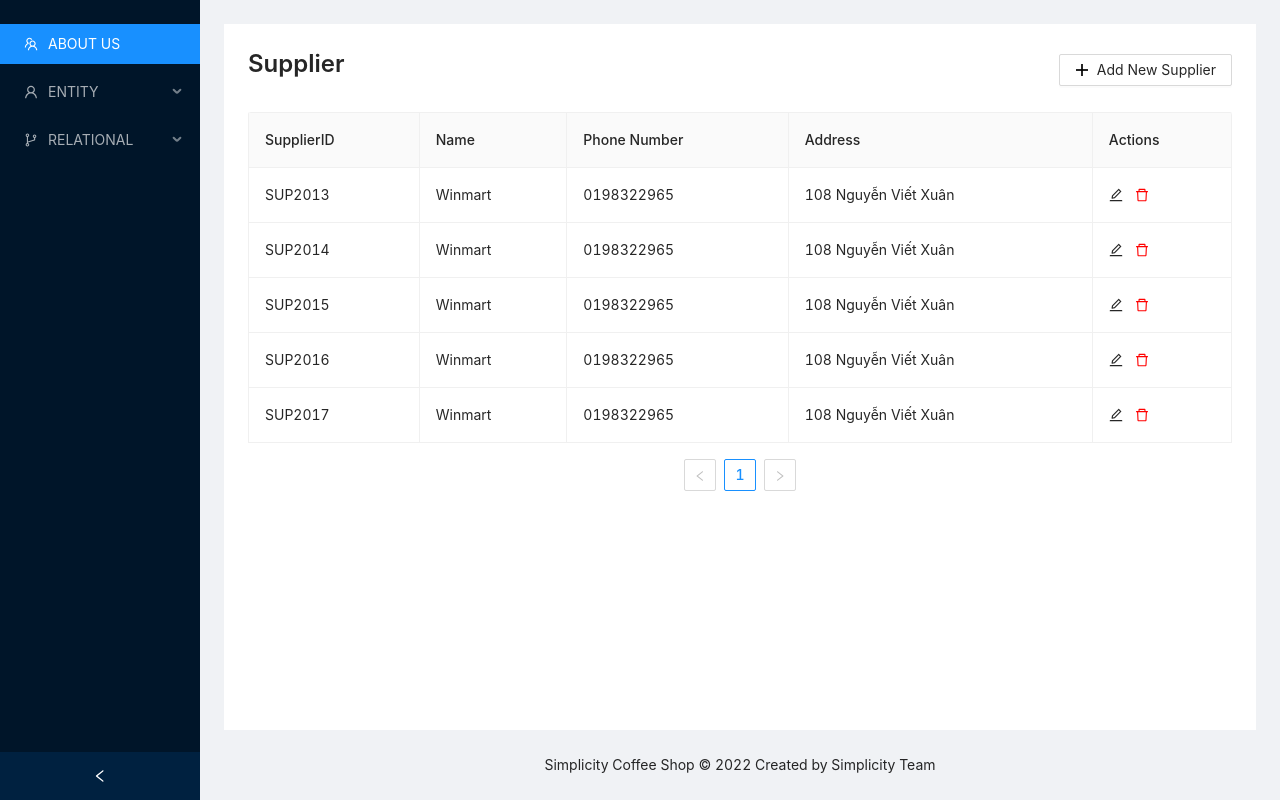
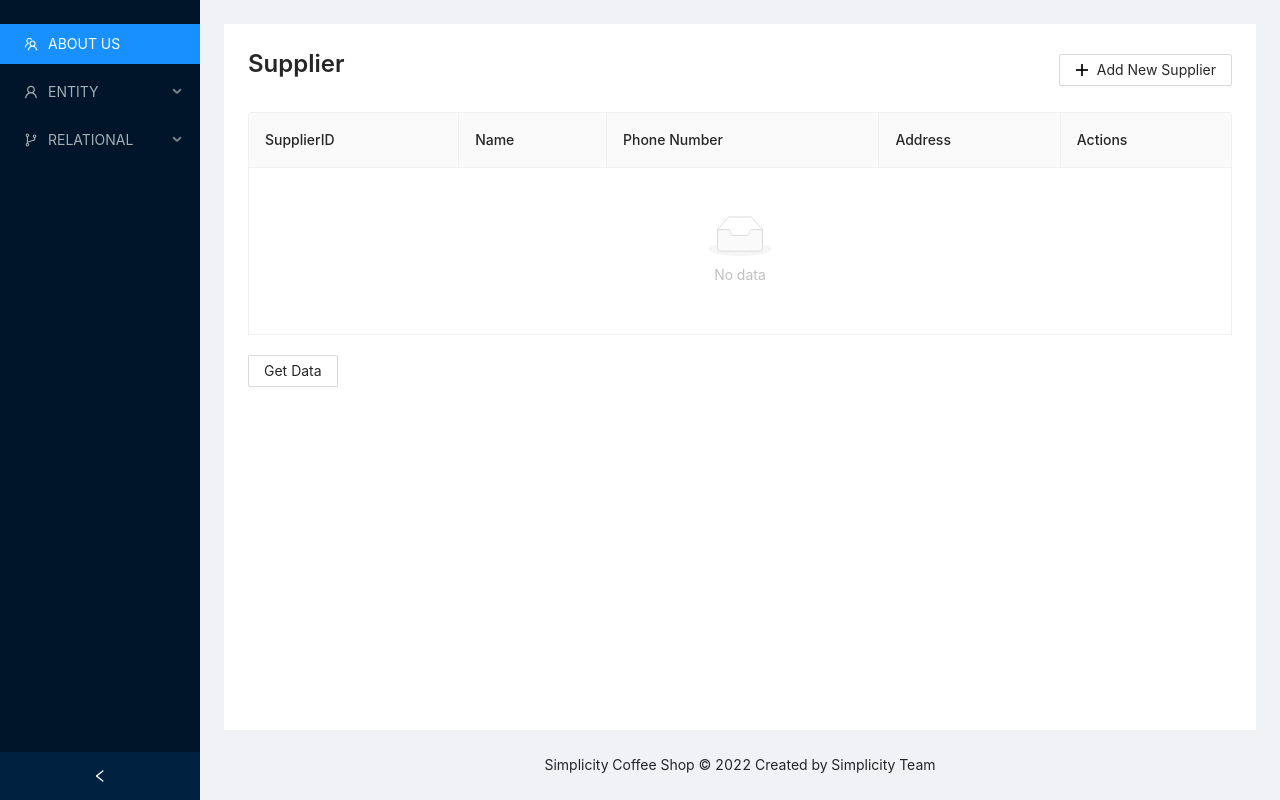
Before and after one commit to Simplicity-Coffee-Database-Lab-20212/simplicity-coffee-shop, a React (Create React App) app: page /supplier in a window 1280 px wide. Built offline with nearby package versions, Linux system fonts and the light colour scheme.

Commit message:
get all entity data

```diff
--- a/server.js
+++ b/server.js
@@ -6,6 +6,7 @@ const {
   selectAllProduct,
   selectAllIngredient,
   selectAllSupplier,
+  selectAllOrder,
 } = require('./src/services/dbOperations');
 
 const API_PORT = process.env.PORT || 5000;
@@ -18,6 +19,11 @@ app.use(cors());
 app.post('/select-all-customers', function (req, res) {
   console.log('Called all customers');
   selectAllCustomer(res);
+});
+
+app.post('/select-all-orders', function (req, res) {
+  console.log('Called all customers');
+  selectAllOrder(res);
 });
 
 app.post('/select-all-products', function (req, res) {
--- a/src/constants/navItems.js
+++ b/src/constants/navItems.js
@@ -12,11 +12,11 @@ export const navItems = [
     getNavItem(<Link to="/supplier">Supplier</Link>, '2'),
     getNavItem(<Link to="/ingredient">Ingredient</Link>, '3'),
     getNavItem(<Link to="/product">Product</Link>, '4'),
-    getNavItem(<Link to="/order">Order</Link>, '5'),
     getNavItem(<Link to="/employee">Employee</Link>, '6'),
     getNavItem(<Link to="/customer">Customer</Link>, '7'),
   ]),
   getNavItem('RELATIONAL', 'sub2', <BranchesOutlined />, [
+    getNavItem(<Link to="/order">Order</Link>, '5'),
     getNavItem(<Link to="/supply">Supply</Link>, '8'),
     getNavItem(<Link to="/made">Made</Link>, '9'),
     getNavItem(<Link to="/consist">Consist</Link>, '10'),
--- a/src/constants/query.js
+++ b/src/constants/query.js
@@ -2,7 +2,7 @@ const selectAllCustomerQuery = `SELECT * FROM Customer`;
 const selectAllIngredientQuery = `SELECT * FROM Ingredient`;
 const selectAllProductQuery = `SELECT * FROM Product`;
 const selectAllEmployeeQuery = `SELECT * FROM Employee`;
-const selectAllOrderQuery = `SELECT * FROM Order`;
+const selectAllOrderQuery = `SELECT * FROM Ordering`;
 const selectAllSupplierQuery = `SELECT * FROM Supplier`;
 
 module.exports = {
--- a/src/pages/Order/index.jsx
+++ b/src/pages/Order/index.jsx
@@ -17,48 +17,7 @@ import { ToastContainer, toast } from 'react-toastify';
 const { Title } = Typography;
 
 const Order = () => {
-  const [dataSource, setDataSource] = useState([
-    {
-      orderid: 'ORD2013',
-      customerid: 'CUS2019',
-      employeeid: 'EMP2019',
-      date: `${new Date()}`,
-      payment: 'Cash',
-      totalprice: 20,
-    },
-    {
-      orderid: 'ORD2014',
-      customerid: 'CUS2019',
-      employeeid: 'EMP2019',
-      date: `${new Date()}`,
-      payment: 'Cash',
-      totalprice: 20,
-    },
-    {
-      orderid: 'ORD2015',
-      customerid: 'CUS2019',
-      employeeid: 'EMP2019',
-      date: `${new Date()}`,
-      payment: 'Cash',
-      totalprice: 20,
-    },
-    {
-      orderid: 'ORD2015',
-      customerid: 'CUS2019',
-      employeeid: 'EMP2019',
-      date: `${new Date()}`,
-      payment: 'Cash',
-      totalprice: 20,
-    },
-    {
-      orderid: 'ORD2017',
-      customerid: 'CUS2019',
-      employeeid: 'EMP2019',
-      date: `${new Date()}`,
-      payment: 'Cash',
-      totalprice: 20,
-    },
-  ]);
+  const [dataSource, setDataSource] = useState([]);
 
   const onDelete = (record) => {
     setDataSource((pre) => {
@@ -149,6 +108,33 @@ const Order = () => {
 
   const onFinishFailed = (errorInfo) => {
     console.log('Failed:', errorInfo);
+  };
+
+  const getData = async () => {
+    const newData = await fetch('/select-all-orders', {
+      method: 'POST',
+      headers: {
+        'content-type': 'application/json',
+        Accept: 'application/json',
+      },
+    }).then((res) => res.json());
+    console.log(newData);
+
+    newData.map((item) => {
+      setDataSource((prev) => {
+        return [
+          ...prev,
+          {
+            orderid: item.OrderingID,
+            customerid: item.CustomerID,
+            employeeid: item.EmployeeID,
+            date: item.DateOrdered,
+            payment: item.PaymentType,
+            totalprice: item.TotalPrice,
+          },
+        ];
+      });
+    });
   };
 
   return (
@@ -256,6 +242,9 @@ const Order = () => {
         columns={columns}
         dataSource={dataSource}
       ></Table>
+      <Button onClick={getData} style={{ marginTop: '20px' }}>
+        Get Data
+      </Button>
       <ToastContainer position="bottom-right" autoClose={2000} />
     </div>
   );
--- a/src/pages/Product/index.jsx
+++ b/src/pages/Product/index.jsx
@@ -7,32 +7,7 @@ import { ToastContainer, toast } from 'react-toastify';
 const { Title } = Typography;
 
 const Product = () => {
-  const [dataSource, setDataSource] = useState([
-    {
-      productid: 'PRO2019',
-      name: 'Bubble Tea',
-      type: 'Beverage',
-      price: 12,
-    },
-    {
-      productid: 'PRO2018',
-      name: 'Bubble Tea',
-      type: 'Beverage',
-      price: 12,
-    },
-    {
-      productid: 'PRO2017',
-      name: 'Bubble Tea',
-      type: 'Beverage',
-      price: 12,
-    },
-    {
-      productid: 'PRO2016',
-      name: 'Bubble Tea',
-      type: 'Beverage',
-      price: 12,
-    },
-  ]);
+  const [dataSource, setDataSource] = useState([]);
 
   const onDelete = (record) => {
     setDataSource((pre) => {
@@ -111,6 +86,30 @@ const Product = () => {
 
   const onFinishFailed = (errorInfo) => {
     console.log('Failed:', errorInfo);
+  };
+
+  const getData = async () => {
+    const newData = await fetch('/select-all-products', {
+      method: 'POST',
+      headers: {
+        'content-type': 'application/json',
+        Accept: 'application/json',
+      },
+    }).then((res) => res.json());
+
+    newData.map((item) => {
+      setDataSource((prev) => {
+        return [
+          ...prev,
+          {
+            productid: item.ProductID,
+            name: item.Name,
+            type: item.Type,
+            price: item.price,
+          },
+        ];
+      });
+    });
   };
 
   return (
@@ -192,6 +191,9 @@ const Product = () => {
         columns={columns}
         dataSource={dataSource}
       ></Table>
+      <Button onClick={getData} style={{ marginTop: '20px' }}>
+        Get Data
+      </Button>
       <ToastContainer position="bottom-right" autoClose={2000} />
     </div>
   );
--- a/src/pages/Supplier/index.jsx
+++ b/src/pages/Supplier/index.jsx
@@ -7,38 +7,7 @@ import { ToastContainer, toast } from 'react-toastify';
 const { Title } = Typography;
 
 const Supplier = () => {
-  const [dataSource, setDataSource] = useState([
-    {
-      supplierid: 'SUP2013',
-      name: 'Winmart',
-      phonenumber: '0198322965',
-      address: '108 Nguyễn Viết Xuân',
-    },
-    {
-      supplierid: 'SUP2014',
-      name: 'Winmart',
-      phonenumber: '0198322965',
-      address: '108 Nguyễn Viết Xuân',
-    },
-    {
-      supplierid: 'SUP2015',
-      name: 'Winmart',
-      phonenumber: '0198322965',
-      address: '108 Nguyễn Viết Xuân',
-    },
-    {
-      supplierid: 'SUP2016',
-      name: 'Winmart',
-      phonenumber: '0198322965',
-      address: '108 Nguyễn Viết Xuân',
-    },
-    {
-      supplierid: 'SUP2017',
-      name: 'Winmart',
-      phonenumber: '0198322965',
-      address: '108 Nguyễn Viết Xuân',
-    },
-  ]);
+  const [dataSource, setDataSource] = useState([]);
 
   const onDelete = (record) => {
     setDataSource((pre) => {
@@ -117,6 +86,30 @@ const Supplier = () => {
 
   const onFinishFailed = (errorInfo) => {
     console.log('Failed:', errorInfo);
+  };
+
+  const getData = async () => {
+    const newData = await fetch('/select-all-suppliers', {
+      method: 'POST',
+      headers: {
+        'content-type': 'application/json',
+        Accept: 'application/json',
+      },
+    }).then((res) => res.json());
+
+    newData.map((item) => {
+      setDataSource((prev) => {
+        return [
+          ...prev,
+          {
+            supplierid: item.SupplierID,
+            name: item.Name,
+            phonenumber: item.PhoneNumber,
+            address: item.Address,
+          },
+        ];
+      });
+    });
   };
 
   return (
@@ -198,6 +191,9 @@ const Supplier = () => {
         columns={columns}
         dataSource={dataSource}
       ></Table>
+      <Button onClick={getData} style={{ marginTop: '20px' }}>
+        Get Data
+      </Button>
       <ToastContainer position="bottom-right" autoClose={2000} />
     </div>
   );
```
